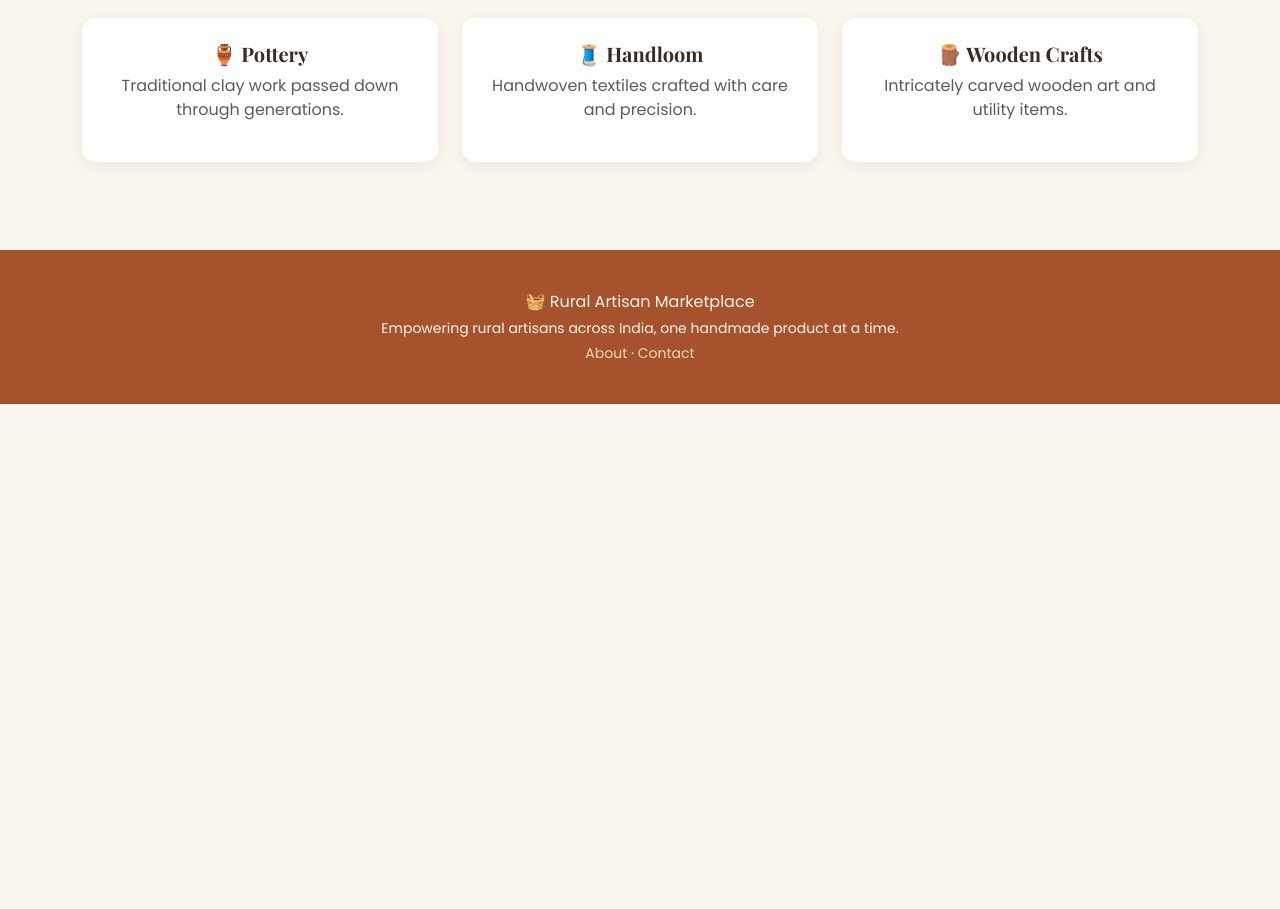
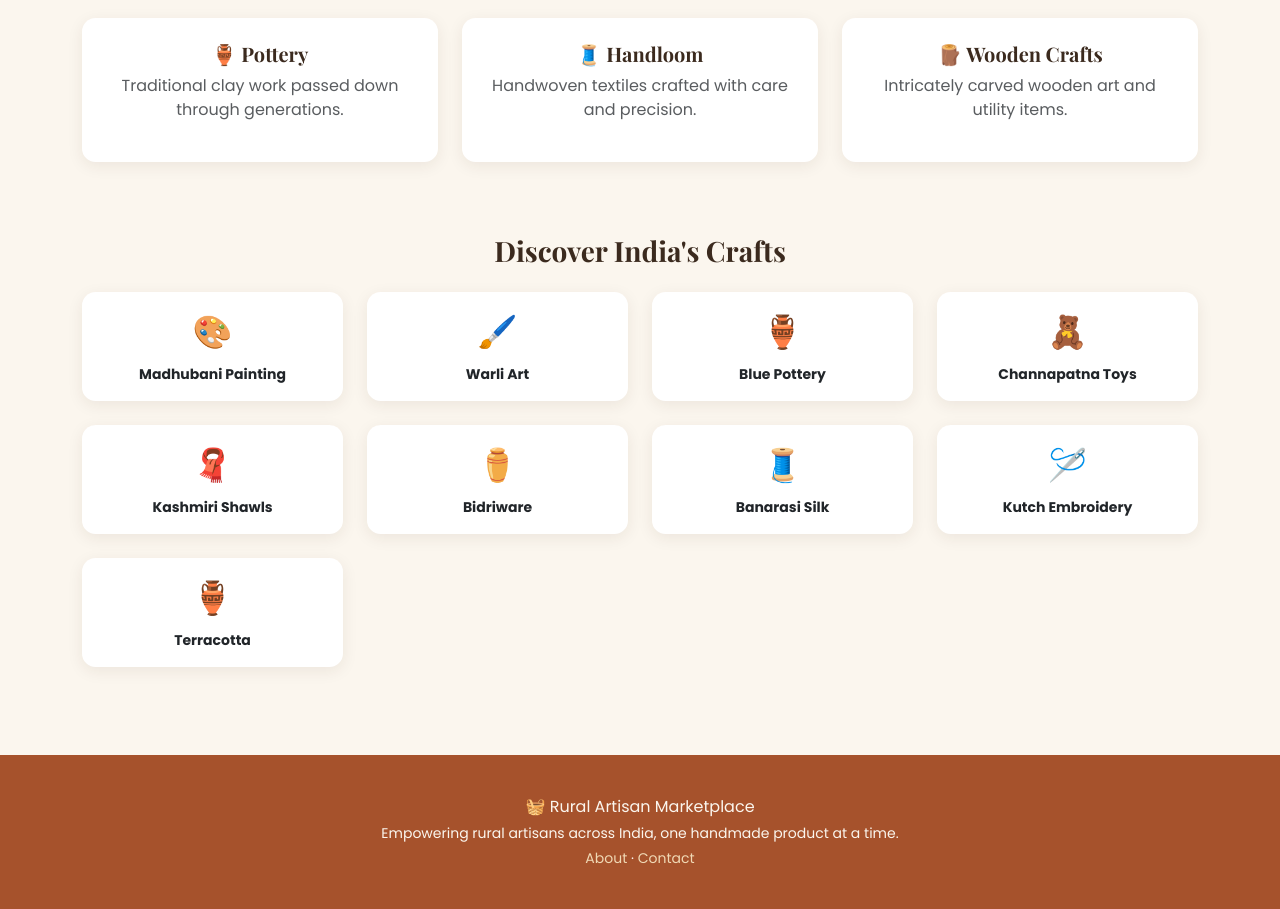
Before and after one commit to Tanwi20024/rural-artisan-marketplace, a Flask app: page / in a window 1280 px wide. Shown: the part 590-1499 px from the top of the page. Before the commit the page ends 994 px from the top, so only its background shows below. Run offline with Flask 3, Linux system fonts and the light colour scheme.

Commit message:
Phase B Module 7: Add Discover India's Crafts section to homepage

```diff
--- a/static/css/style.css
+++ b/static/css/style.css
@@ -412,3 +412,18 @@ a:hover {
     justify-content: center;
     margin: 0 auto;
 }
+
+
+/* Cultural discovery */
+
+.craft-card {
+    cursor: pointer;
+}
+
+.craft-icon {
+    font-size: 2rem;
+}
+
+.craft-card:hover {
+    border: 1px solid var(--color-secondary);
+}
--- a/templates/home.html
+++ b/templates/home.html
@@ -87,4 +87,21 @@
     </div>
 </div>
 
+<div class="mt-5">
+    <h3 class="mb-4 text-center">Discover India's Crafts</h3>
+    <div class="row">
+        {% set crafts = [ ('Madhubani Painting', '🎨'), ('Warli Art', '🖌️'), ('Blue Pottery', '🏺'), ('Channapatna Toys', '🧸'), ('Kashmiri Shawls', '🧣'), ('Bidriware', '⚱️'), ('Banarasi Silk', '🧵'), ('Kutch Embroidery', '🪡'), ('Terracotta', '🏺') ] %} {%
+        for craft_name, icon in crafts %}
+        <div class="col-md-3 col-sm-6 mb-4">
+            <a href="{{ url_for('products.list_products', q=craft_name) }}" class="text-decoration-none text-dark">
+                <div class="card p-3 text-center h-100 craft-card">
+                    <div class="craft-icon">{{ icon }}</div>
+                    <p class="mb-0 mt-2 small fw-bold">{{ craft_name }}</p>
+                </div>
+            </a>
+        </div>
+        {% endfor %}
+    </div>
+</div>
+
 {% endblock %}
```
